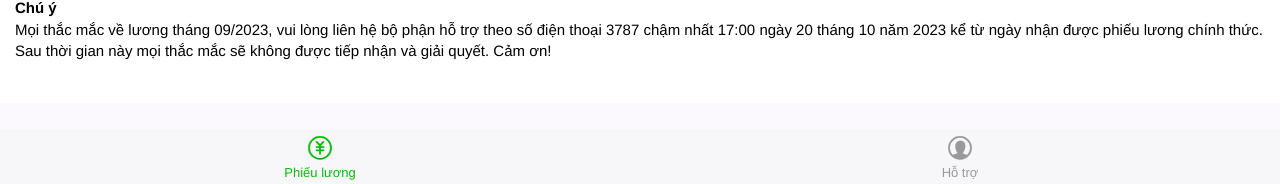
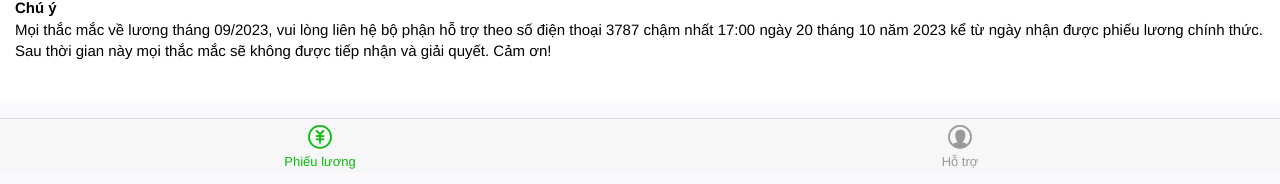
Before and after one commit to tranvietnguyen/tranvietnguyen.github.io, a Jekyll site: the page Salary/t9.html, which Jekyll copies as it is, in a window 1280 px wide. Shown: the part 1207-1391 px from the top of the page. Built offline with Jekyll 4.4.1, drawn with Linux system fonts in a browser that asks for light colours.

Commit message:
fix missing line

```diff
--- a/Salary/CSS/weui-tab.css
+++ b/Salary/CSS/weui-tab.css
@@ -156,6 +156,7 @@
   display:-webkit-box;
   display:-webkit-flex;
   display:flex;
+  position:absolute;
   z-index:500;
   bottom:0;
   width:100%;
@@ -163,6 +164,7 @@
 }
 .weui-tabbar:before{
   content:" ";
+  position:absolute;
   left:0;
   top:0;
   right:0;
```
